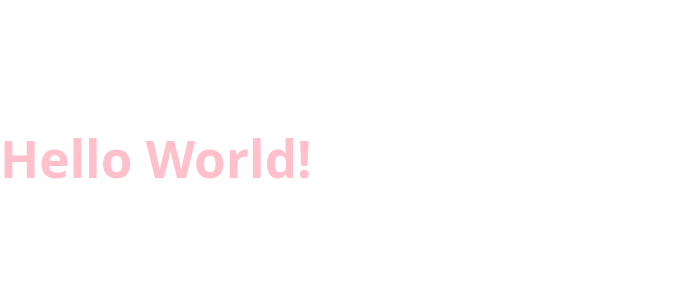
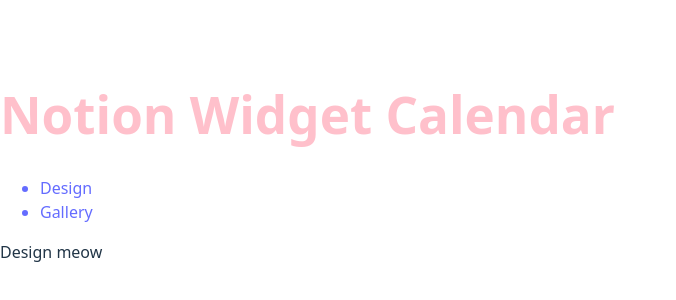
Before and after one commit to spalaguachi/notion-widget-calendar, a React (Vite) app: page / in a window 1280 px wide. Shown: the part 242-542 px from the top of the page, without its empty margins (0-676 px from the left). Built offline with nearby package versions, Linux system fonts and the light colour scheme.

Commit message:
configure react-router, add navbar and notfound, and preliminary pages

```diff
--- a/src/App.tsx
+++ b/src/App.tsx
@@ -1,11 +1,30 @@
+import {
+  RouterProvider,
+  createBrowserRouter,
+  createRoutesFromElements,
+  Route,
+} from "react-router";
 import "./App.css";
-const meow = "booo";
+import RootLayout from "./layout/RootLayout";
+import Design from "./pages/Design";
+import Gallery from "./pages/Gallery";
+import Calendar from "./pages/Calendar";
+import NotFound from "./components/NotFound";
+
 function App() {
-  return (
-    <>
-      <h1>Hello World!</h1>
-    </>
+  const router = createBrowserRouter(
+    createRoutesFromElements(
+      <>
+        <Route path="/" element={<RootLayout />}>
+          <Route index element={<Design />} />
+          <Route path="gallery" element={<Gallery />} />
+          <Route path="*" element={<NotFound />} />
+        </Route>
+        <Route path="/create/:id" element={<Calendar />} />
+      </>,
+    ),
   );
+  return <RouterProvider router={router} />;
 }
 
 export default App;
--- /dev/null
+++ b/src/components/NavBar.tsx
@@ -0,0 +1,19 @@
+import React from "react";
+import { NavLink } from "react-router";
+const NavBar = () => {
+  return (
+    <div className="navbar">
+      <h1>Notion Widget Calendar</h1>
+      <ul>
+        <NavLink to="/">
+          <li>Design</li>
+        </NavLink>
+        <NavLink to="/gallery">
+          <li>Gallery</li>
+        </NavLink>
+      </ul>
+    </div>
+  );
+};
+
+export default NavBar;
--- /dev/null
+++ b/src/components/NotFound.tsx
@@ -0,0 +1,7 @@
+import React from "react";
+
+const NotFound = () => {
+  return <div>NotFound</div>;
+};
+
+export default NotFound;
--- /dev/null
+++ b/src/layout/RootLayout.tsx
@@ -0,0 +1,14 @@
+import React from "react";
+import NavBar from "../components/NavBar";
+import { Outlet } from "react-router";
+
+const RootLayout = () => {
+  return (
+    <div>
+      <NavBar />
+      <Outlet />
+    </div>
+  );
+};
+
+export default RootLayout;
--- /dev/null
+++ b/src/pages/Calendar.tsx
@@ -0,0 +1,14 @@
+import React from "react";
+import { useParams } from "react-router";
+const Calendar = () => {
+  const { id } = useParams();
+  console.log(id);
+  return (
+    <>
+      <div>Calendar</div>
+      <p>this is {id}</p>
+    </>
+  );
+};
+
+export default Calendar;
--- /dev/null
+++ b/src/pages/Design.tsx
@@ -0,0 +1,7 @@
+import React from "react";
+
+const Design = () => {
+  return <div>Design meow</div>;
+};
+
+export default Design;
--- /dev/null
+++ b/src/pages/Gallery.tsx
@@ -0,0 +1,7 @@
+import React from "react";
+
+const Gallery = () => {
+  return <div>Gallery</div>;
+};
+
+export default Gallery;
```
Also changed, not shown: 1 other file (tests, documents, lock files or other folders).
